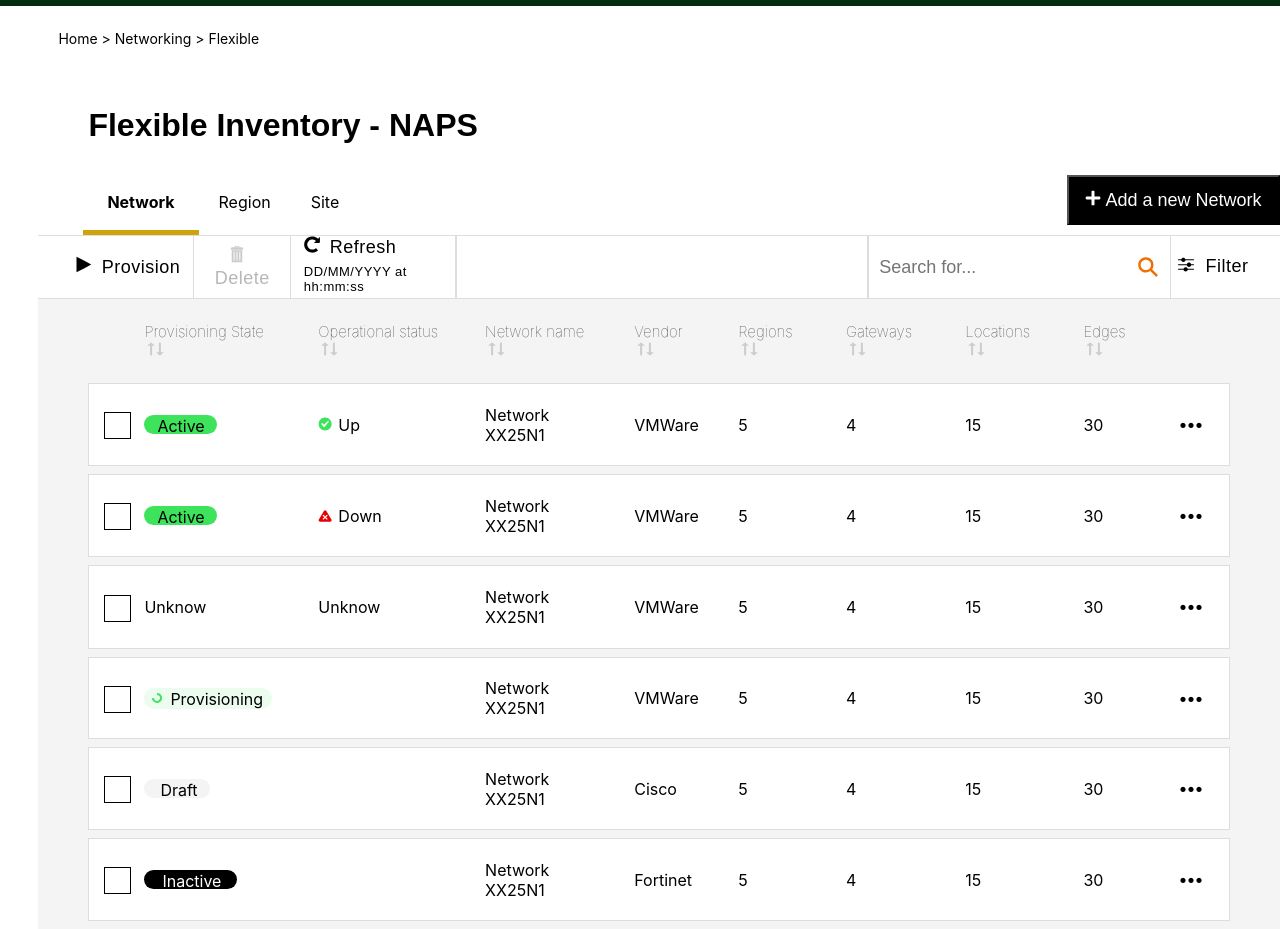
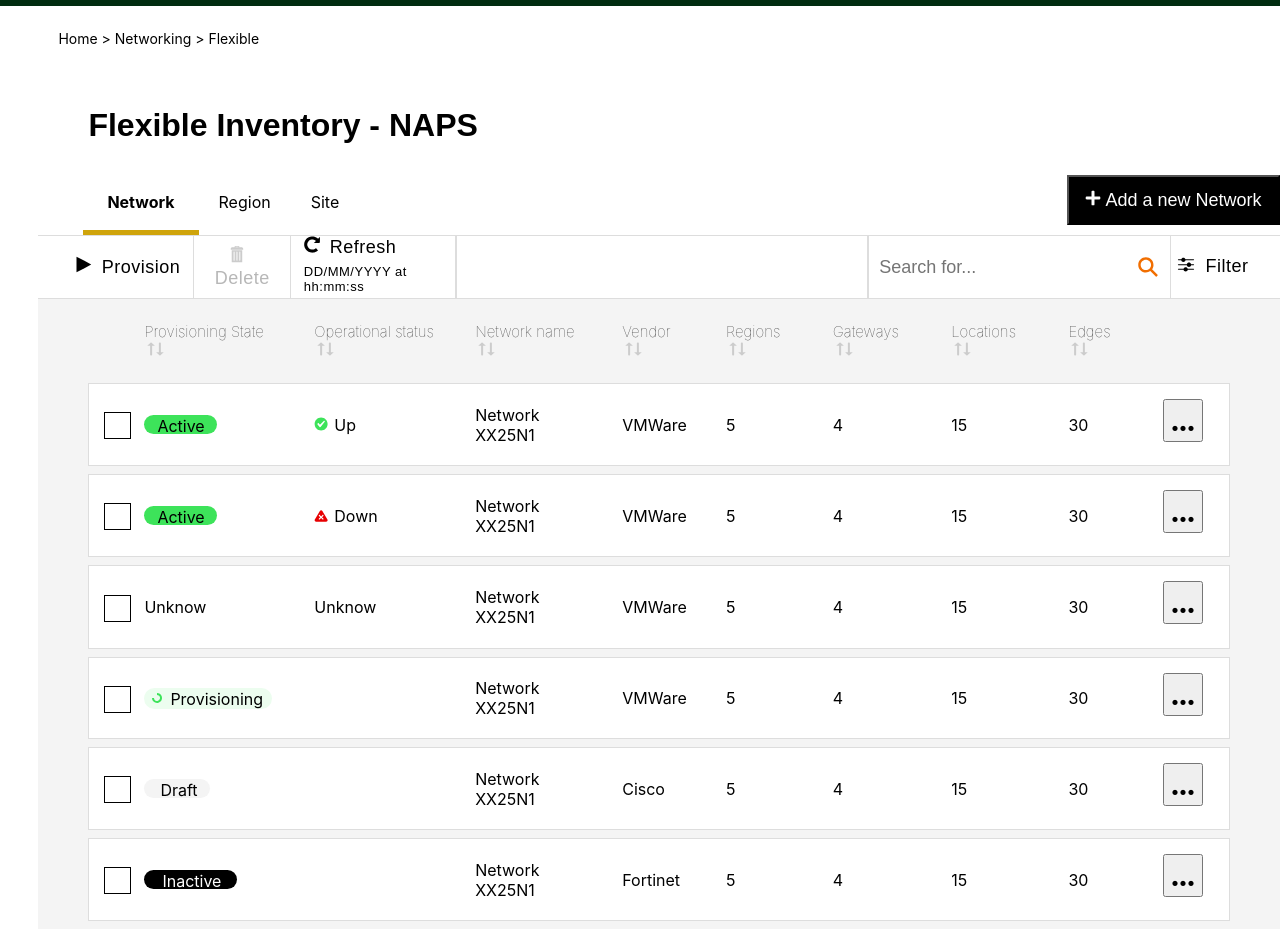
Before and after one commit to Hamakomi/ProjetWebS6, a plain HTML site: page NAPS/index.html in a window 1280 px wide. Shown: the part 70-999 px from the top of the page. Drawn offline with Linux system fonts and the light colour scheme.

Commit message:
Update index.html

```diff
--- a/NAPS/index.html
+++ b/NAPS/index.html
@@ -89,8 +89,8 @@
     <div class="entete">
     <tr>
         <th></th>
-        <th>Provisioning State <img class="sorting_button" src="../HELP/icone/fleche_tri.svg" onclick="sortTable(1)"/></th>
-        <th>Operational status <img class="sorting_button" src="../HELP/icone/fleche_tri.svg" onclick="sortTable(2)" /></th>
+        <th class="problematic">Provisioning State<img class="sorting_button" src="../HELP/icone/fleche_tri.svg" onclick="sortTable(1)"/></th>
+        <th class="problematic">Operational status<img class="sorting_button" src="../HELP/icone/fleche_tri.svg" onclick="sortTable(2)" /></th>
         <th>Network name <img class="sorting_button" src="../HELP/icone/fleche_tri.svg" onclick="sortTable(3)"/></th>
         <th>Vendor <img class="sorting_button" src="../HELP/icone/fleche_tri.svg" onclick="sortTable(4)"/></th>
         <th>Regions <img class="sorting_button" src="../HELP/icone/fleche_tri.svg" onclick="sortTable(5)"/></th>
@@ -116,7 +116,7 @@
     <td>4</td>
     <td>15</td>
     <td>30</td>
-        <td class="end"><a href="#" id="action_button1" onclick="showActionPanel(this)"><span class="troispointsgras">...</span></a></td>
+    <td class="end"><button class="buttonmore" onclick="showActionPanel(this)"><span class="troispointsgras">...</span></button></td>
 </tr>
 
 
@@ -136,7 +136,7 @@
     <td>4</td>
     <td>15</td>
     <td>30</td>
-        <td class="end"><a href="#" id="action_button2" onclick="showActionPanel(this)"><span class="troispointsgras">...</span></a></td>
+    <td class="end"><button  class="buttonmore" onclick="showActionPanel(this)"><span class="troispointsgras">...</span></button></td>
 </tr>
 
 
@@ -156,7 +156,7 @@
     <td>4</td>
     <td>15</td>
     <td>30</td>
-        <td class="end"><a href="#" id="action_button3" onclick="showActionPanel(this)"><span class="troispointsgras">...</span></a></td>
+    <td class="end"><button class="buttonmore" onclick="showActionPanel(this)"><span class="troispointsgras">...</span></button></td>
 </tr>
 
 
@@ -182,7 +182,7 @@
   <td>4</td>
   <td>15</td>
   <td>30</td>
-      <td class="end"><a href="#" id="action_button4" onclick="showActionPanel(this)"><span class="troispointsgras">...</span></a></td>
+  <td class="end"><button class="buttonmore" onclick="showActionPanel(this)"><span class="troispointsgras">...</span></button></td>
 </tr>
 
 
@@ -203,7 +203,7 @@
   <td>4</td>
   <td>15</td>
   <td>30</td>
-      <td class="end"><a href="#" id="action_button5" onclick="showActionPanel(this)"><span class="troispointsgras">...</span></a></td>
+  <td class="end"><button class="buttonmore" onclick="showActionPanel(this)"><span class="troispointsgras">...</span></button></td>
 </tr>
 
 
@@ -223,7 +223,7 @@
   <td>4</td>
   <td>15</td>
   <td>30</td>
-      <td class="end"><a href="#" id="action_button6" onclick="showActionPanel(this)"><span class="troispointsgras">...</span></a></td>
+  <td class="end"><button class="buttonmore" onclick="showActionPanel(this)"><span class="troispointsgras">...</span></button></td>
 </tr>
 
 
@@ -281,6 +281,7 @@
 </div>
 </div>
 
+<div id="ligne"></div>
 
 <p id="pV">Vendors (0)</p>
 <div id="vendors">
@@ -308,6 +309,8 @@
   </div>
   </div>
 </div>
+
+<div id="ligne"></div>
 
 
 <p id="pOP">Operational Status (0)</p>
@@ -347,6 +350,9 @@
     <p>Unknow</p>
     </div>
   </div>
+
+  <div id="ligne"></div>
+
     </div>
     <div id="second_part">
     <div onclick="deleteAll()" id="effacer">
```
Lines whose indentation alone changed are shown as unchanged.
